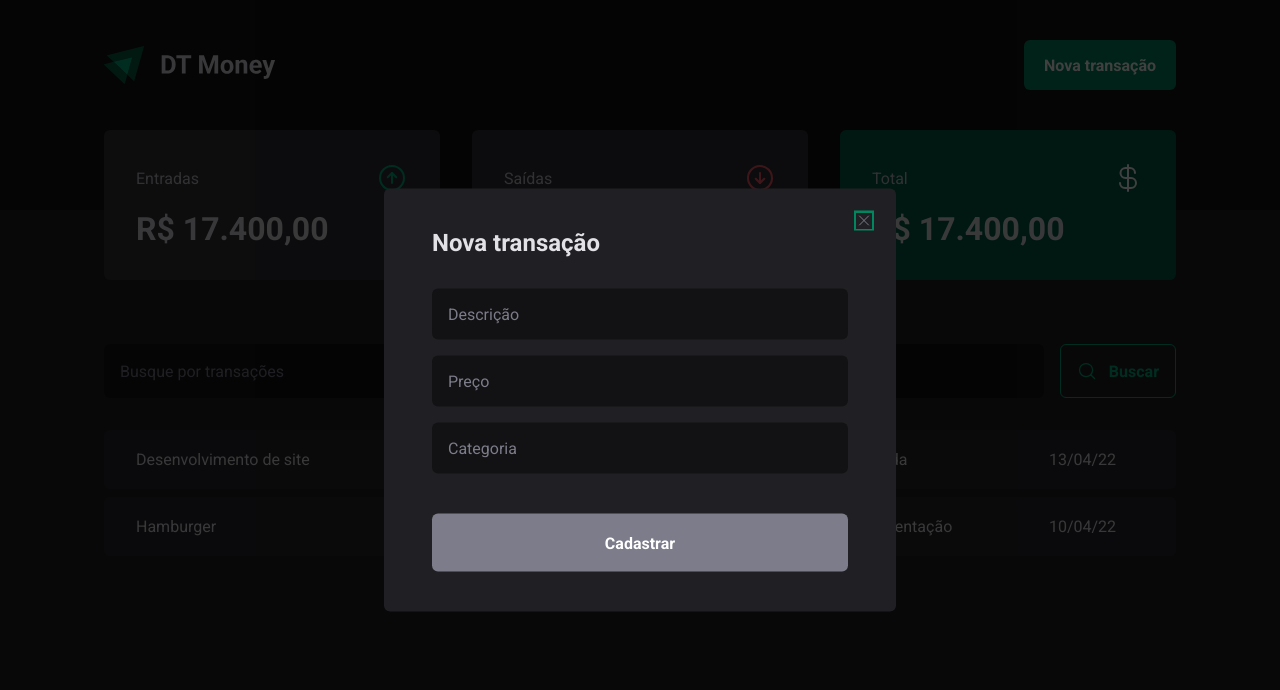
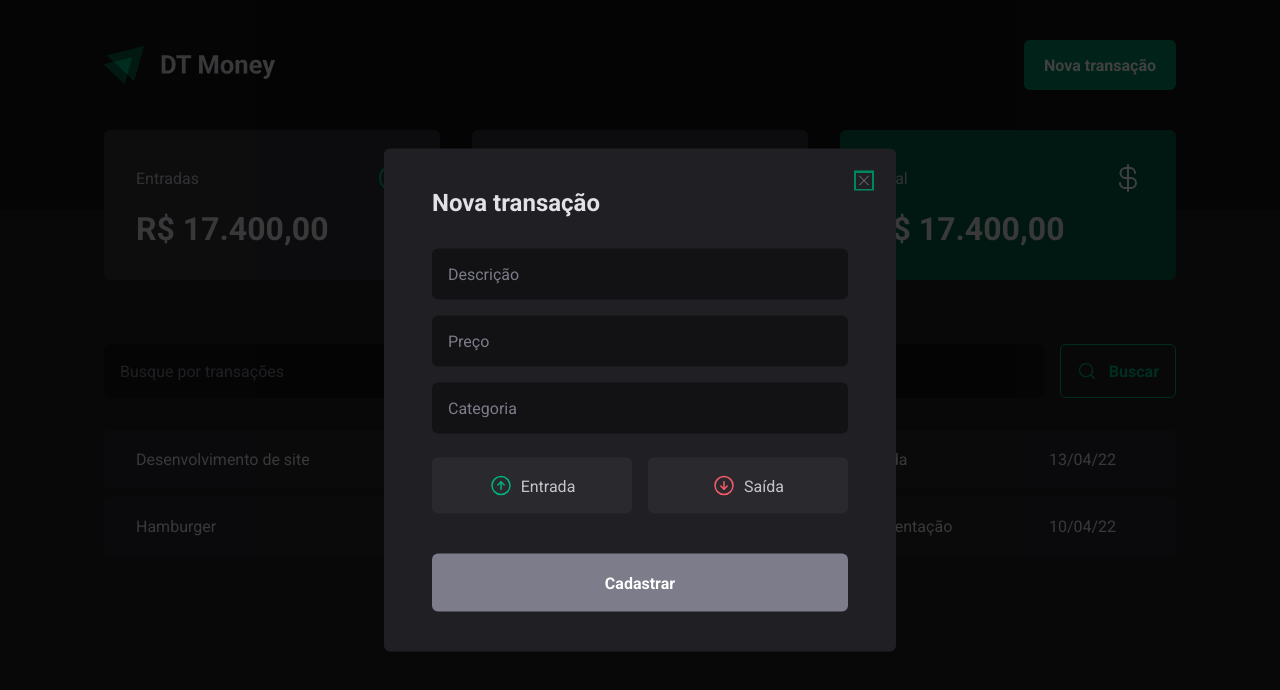
Before and after one commit to FelipeEWeiss/dt-money, a React (Vite) app: page / in a window 1280 px wide. Both pictures are taken after a click on the button "Nova transação". Shown: the top 690 px of the page. Built offline with nearby package versions, Linux system fonts and the light colour scheme.

Commit message:
improve(modal): Add transaction type buttons

```diff
--- a/src/components/NewTransactionModal/index.tsx
+++ b/src/components/NewTransactionModal/index.tsx
@@ -1,7 +1,7 @@
 import * as Dialog from '@radix-ui/react-dialog';
-import { X } from 'phosphor-react';
+import { ArrowCircleDown, ArrowCircleUp, X } from 'phosphor-react';
 
-import { CloseButton, Content, Overlay } from './styles';
+import { CloseButton, Content, Overlay, TransactionType, TransactionTypeButton } from './styles';
 
 export const NewTransactionModal = () => {
   return (
@@ -20,6 +20,18 @@
           <input type="number" placeholder='Preço'/>
           <input type="text" placeholder='Categoria'/>
 
+          <TransactionType>
+            <TransactionTypeButton variant='income'>
+              <ArrowCircleUp size={24} />
+              Entrada
+            </TransactionTypeButton>
+
+            <TransactionTypeButton variant='outcome'>
+              <ArrowCircleDown size={24} />
+              Saída
+            </TransactionTypeButton>
+          </TransactionType>
+
           <button type="submit">Cadastrar</button>
         </form>
       </Content>
--- a/src/components/NewTransactionModal/styles.ts
+++ b/src/components/NewTransactionModal/styles.ts
@@ -58,6 +58,34 @@
   }
 `;
 
+export const TransactionType = styled.div`
+  display: grid;
+  grid-template-columns: repeat(2, 1fr);
+  gap: 1rem;
+  margin-top: 0.5rem;
+`;
+
+interface TransactionTypeButtonProps {
+  variant: 'income' | 'outcome'
+}
+
+export const TransactionTypeButton = styled.button<TransactionTypeButtonProps>`
+  background: ${props => props.theme["gray-700"]};
+  padding: 1rem;
+  display: flex;
+  align-items: center;
+  justify-content: center;
+  gap: 0.5rem;
+  border-radius: 6px;
+  cursor: pointer;
+  border: 0;
+  color: ${props => props.theme["gray-300"]};
+
+  svg {
+    color: ${props => props.variant === 'income' ? props.theme["green-300"] : props.theme["red-300"]};
+  }
+`;
+
 export const CloseButton = styled(Dialog.Close)`
   position: absolute;
   background: transparent;
```
